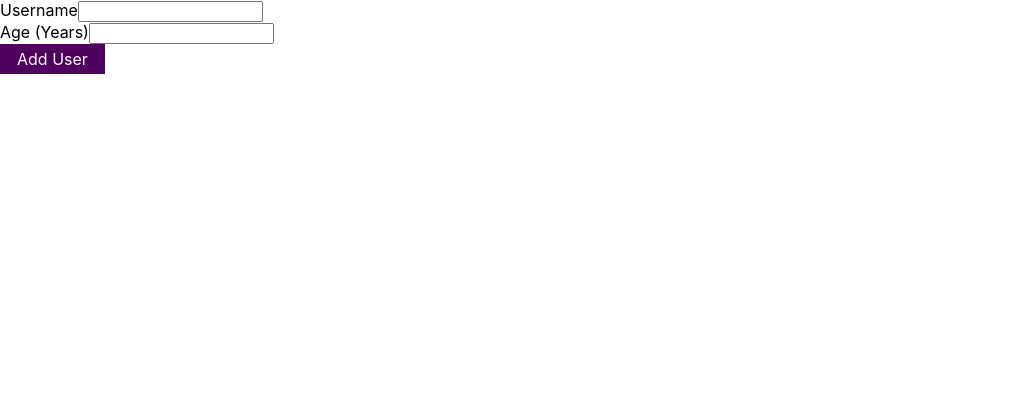
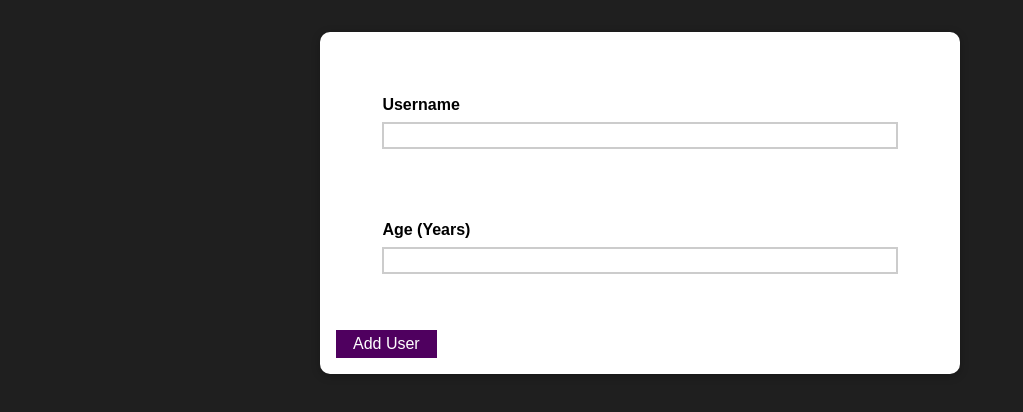
Before and after one commit to Phaedra144/user-adding, a React (Create React App) app: page / in a window 1280 px wide. Shown: the top 412 px of the page, without its empty margins (0-1023 px from the left). Built offline with nearby package versions, Linux system fonts and the light colour scheme.

Commit message:
add card component

```diff
--- a/src/App.js
+++ b/src/App.js
@@ -2,9 +2,15 @@ import './App.css';
 import AddUser from './components/AddUser';
 
 function App() {
+
+  const handleNewUser = (user) => {
+    let str = JSON.stringify(user);
+    console.log(str);
+  };
+
   return (
     <div>
-      <AddUser></AddUser>
+      <AddUser onAddUser={handleNewUser}></AddUser>
     </div>
   );
 }
--- a/src/components/AddUser.js
+++ b/src/components/AddUser.js
@@ -1,6 +1,7 @@
 import React, { useState } from "react";
 import styles from './AddUser.module.css';
 import Button from './UI/Button';
+import Card from './UI/Card';
 
 const AddUser = (props) => {
 
@@ -23,21 +24,23 @@ const AddUser = (props) => {
         }
         setUsername('');
         setAge('');
-        props.onSaveExpense(user);
+        props.onAddUser(user);
     };
 
     return (
-        <form onSubmit={formSubmitHandler}>
-            <div className='input'>
-                <label>Username</label>
-                <input type="text" onChange={usernameChangeHandler} />
-            </div>
-            <div className='input'>
-                <label>Age (Years)</label>
-                <input type="number" onChange={ageChangeHandler} />
-            </div>
-            <Button type="submit">Add User</Button>
-        </form>
+        <Card className={styles.input}>
+            <form onSubmit={formSubmitHandler}>
+                <div className={styles.input}>
+                    <label htmlFor="username">Username</label>
+                    <input id="username" type="text" onChange={usernameChangeHandler} />
+                </div>
+                <div className={styles.input}>
+                    <label htmlFor="age">Age (Years)</label>
+                    <input id="age" type="number" onChange={ageChangeHandler} />
+                </div>
+                <Button type="submit">Add User</Button>
+            </form>
+        </Card>
     );
 };
 
--- a/src/components/AddUser.module.css
+++ b/src/components/AddUser.module.css
@@ -15,7 +15,7 @@
     font: inherit;
     display: block;
     width: 100%;
-    border: 1px solid #ccc;
+    border: 2px solid #ccc;
     padding: 0.15rem;
     margin-bottom: 0.5rem;
   }
--- /dev/null
+++ b/src/components/UI/Card.js
@@ -0,0 +1,9 @@
+import React from 'react';
+
+import classes from './Card.module.css';
+
+const Card = (props) => {
+  return <div className={`${classes.card} ${props.className}`}>{props.children}</div>;
+};
+
+export default Card;
--- /dev/null
+++ b/src/components/UI/Card.module.css
@@ -0,0 +1,5 @@
+.card {
+  background: white;
+  box-shadow: 0 2px 8px rgba(0, 0, 0, 0.26);
+  border-radius: 10px;
+}
--- a/src/index.css
+++ b/src/index.css
@@ -4,18 +4,9 @@
 
 html {
   font-family: sans-serif;
+  background: #1f1f1f;
 }
 
 body {
   margin: 0;
-  font-family: -apple-system, BlinkMacSystemFont, 'Segoe UI', 'Roboto', 'Oxygen',
-    'Ubuntu', 'Cantarell', 'Fira Sans', 'Droid Sans', 'Helvetica Neue',
-    sans-serif;
-  -webkit-font-smoothing: antialiased;
-  -moz-osx-font-smoothing: grayscale;
 }
-
-code {
-  font-family: source-code-pro, Menlo, Monaco, Consolas, 'Courier New',
-    monospace;
-}
```
